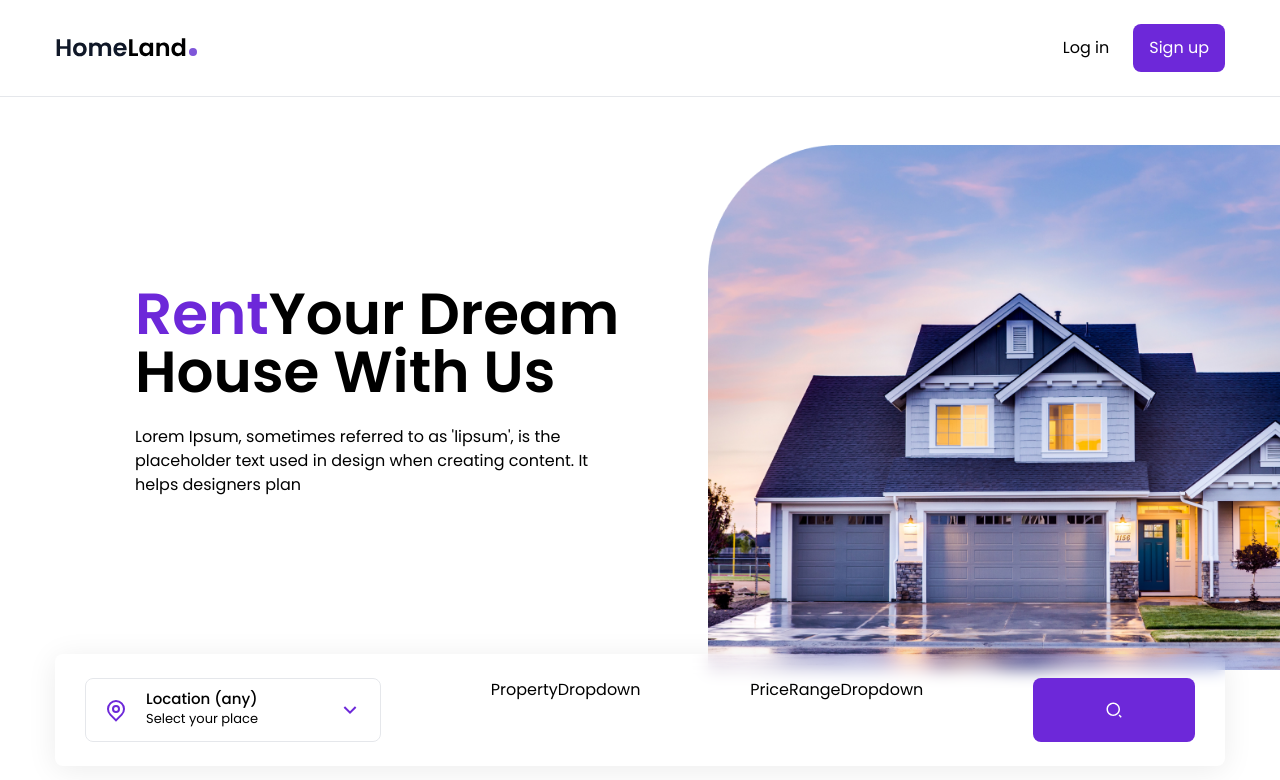
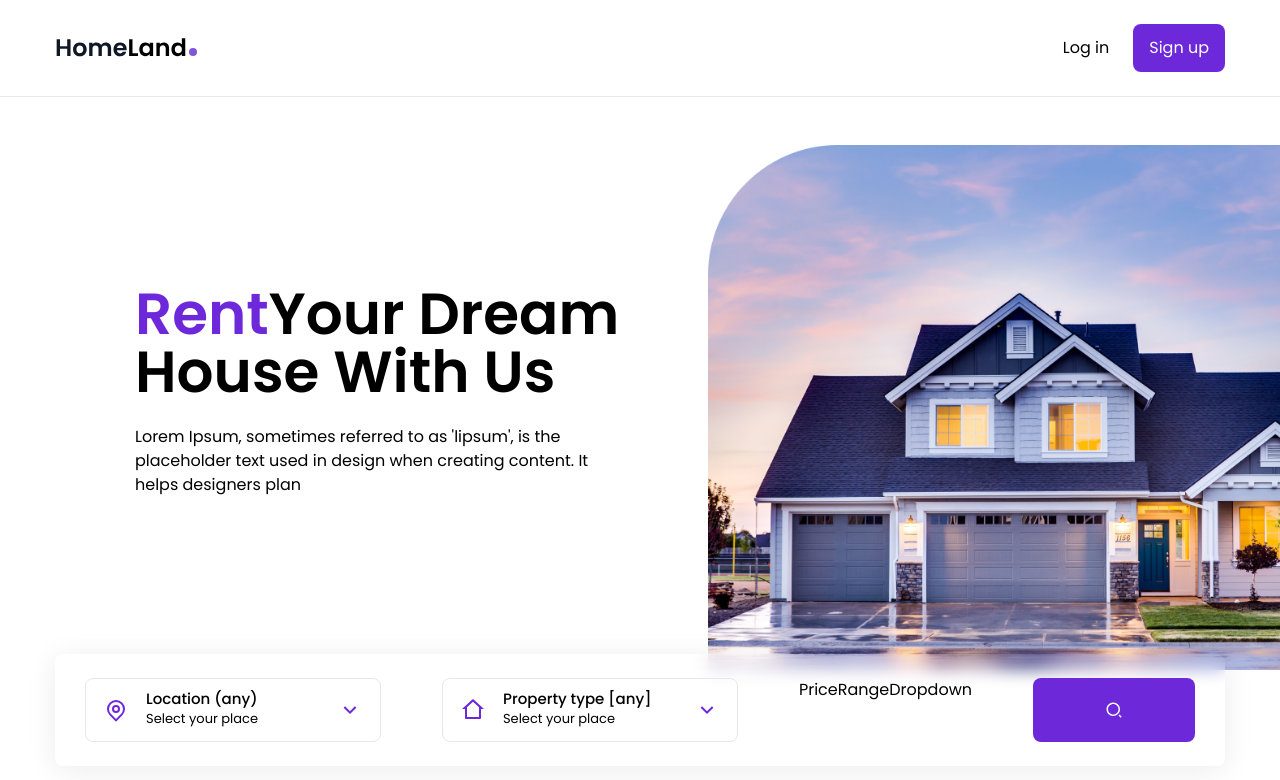
Before and after one commit to KGaurav-8102/real-state-app, a React (Create React App) app: page / in a window 1280 px wide. Shown: the top 780 px of the page. Built offline with nearby package versions, Linux system fonts and the light colour scheme.

Commit message:
Property Dropdown done

```diff
--- a/src/components/HouseContext.js
+++ b/src/components/HouseContext.js
@@ -19,7 +19,20 @@
     const uniqueCountries = ['Location (any)', ...new Set(allCountries)];
     //console.log(uniqueCountries);
     setCountries(uniqueCountries);
-  }, [])
+  }, []);
+
+  useEffect(() => {
+    const allProperties = houses.map((house) => {
+      return house.type;
+    });
+    const uniqueProperties = ['Location (any)', ...new Set(allProperties)];
+    //console.log(uniqueCountries);
+    setProperties(uniqueProperties);
+  }, []);
+
+
+
+
   return(
    <HouseContext.Provider value={{
     country,
--- a/src/components/PropertyDropdown.js
+++ b/src/components/PropertyDropdown.js
@@ -1,7 +1,43 @@
-import React from 'react';
+import React, {useState, useEffect, useContext} from 'react';
+
+import { RiHome2Line, RiArrowDownSLine, RiArrowUpSLine } from 'react-icons/ri';
+import { Menu } from '@headlessui/react';
+import { HouseContext } from './HouseContext'
 
 const PropertyDropdown = () => {
-  return <div>PropertyDropdown</div>;
+  const { property, setProperty, properties } = useContext(HouseContext);
+  const [isOpen, setIsOpen] = useState(false);
+
+  console.log(properties);
+  return(
+     <Menu as='div' className='dropdown relative'>
+      <Menu.Button
+       onClick={() => setIsOpen(!isOpen)}
+       className='dropdown-btn w-full text-left'>
+        <RiHome2Line className='dropdown-icon-primary' />
+        <div>
+          <div className='text-[15px] font-medium leading-tight'>{property}</div>
+          <div className='text-[13px]'>Select your place</div>
+        </div>
+        {
+            isOpen ? (
+              <RiArrowUpSLine className='dropdown-icon-secondary' />
+            ) : (
+              <RiArrowDownSLine className='dropdown-icon-secondary' />
+            )
+          }
+      </Menu.Button>
+      <Menu.Items className='dropdown-menu'>
+        {properties.map((property, index) => {
+          return(
+            <Menu.Item className='cursor-pointer hover:text-violet-700 transition' onClick={() => setProperty(property)} as='li' key={index}>
+              {property}
+            </Menu.Item>
+          )
+        })}
+      </Menu.Items>
+     </Menu>
+  )
 };
 
 export default PropertyDropdown;
```
